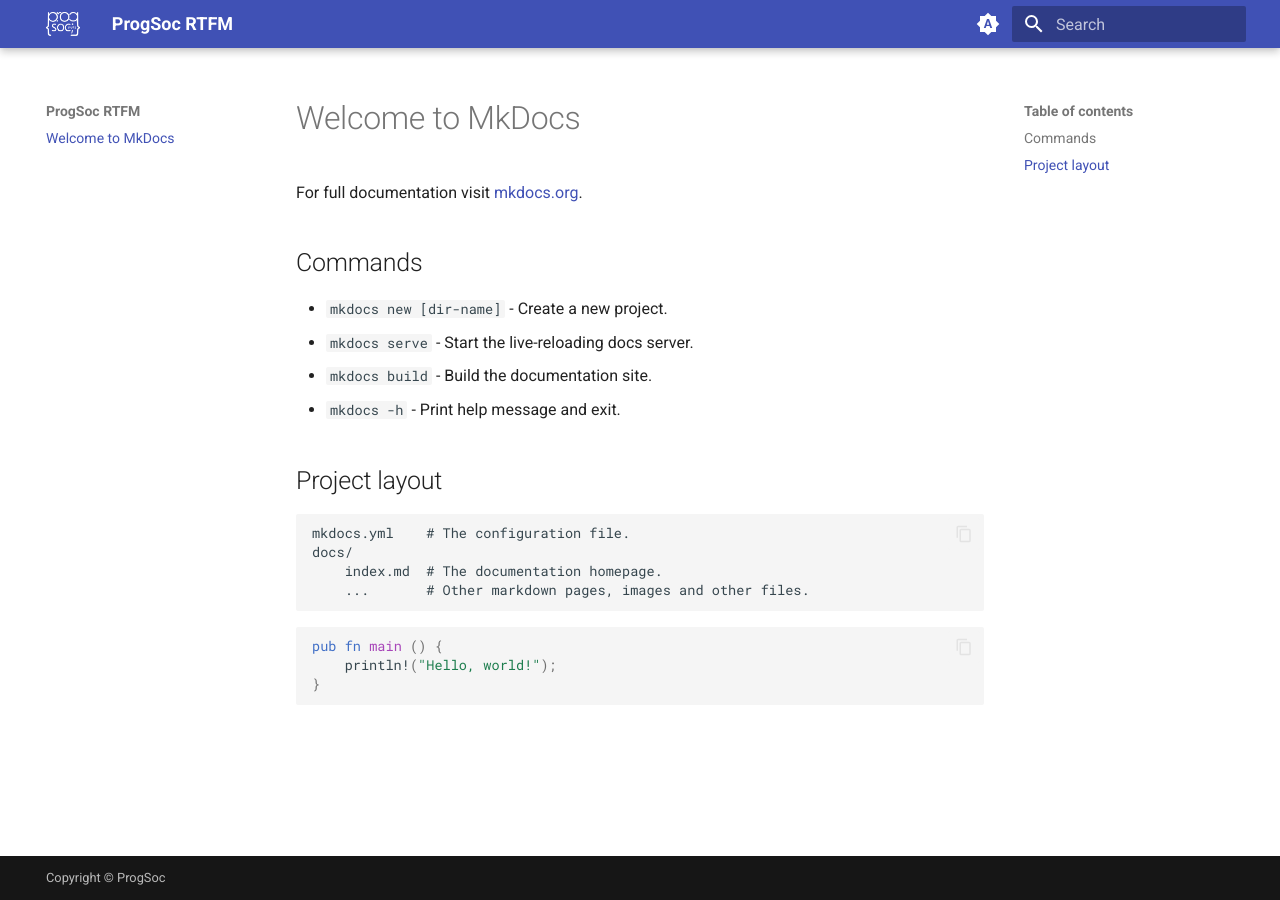
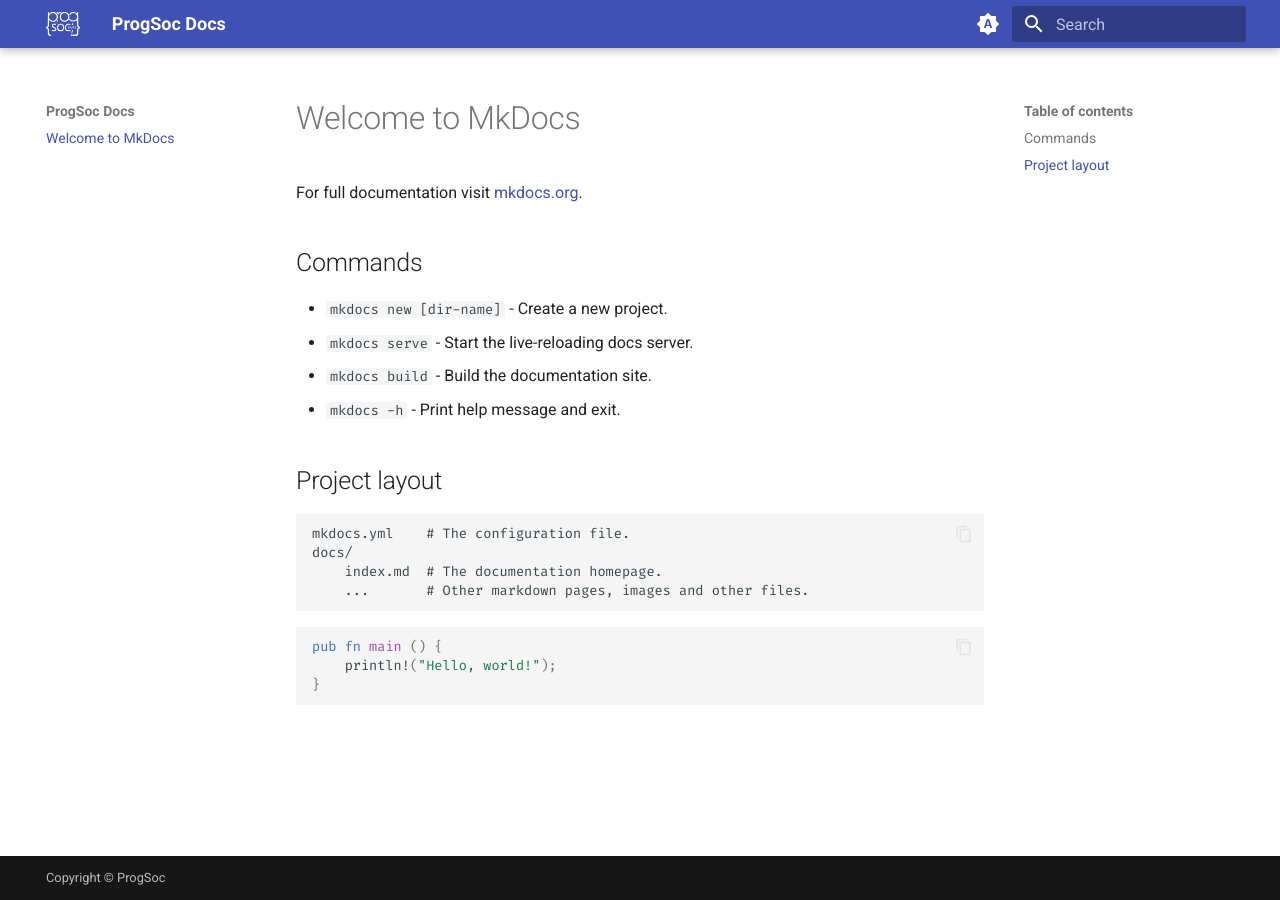
Before and after one commit to ProgSoc/Docs, an MkDocs documentation site: the page built from docs/index.md, in a window 1280 px wide. Built offline with MkDocs 1.6.1 and Material for MkDocs 9.7.7, drawn with Linux system fonts in a browser that asks for light colours.

Commit message:
workflow

```diff
--- a/mkdocs.yml
+++ b/mkdocs.yml
@@ -1,4 +1,4 @@
-site_name: ProgSoc RTFM
+site_name: ProgSoc Docs
 copyright: Copyright &copy; ProgSoc
 
 extra:
@@ -8,6 +8,8 @@
   name: material
   logo: assets/ProgSocWhite.png
   favicon: assets/BackgroundLogo.png
+  font:
+    code: Fira Code
   features:
     - content.code.copy
   palette:
```
Also changed, not shown: 1 other file.
